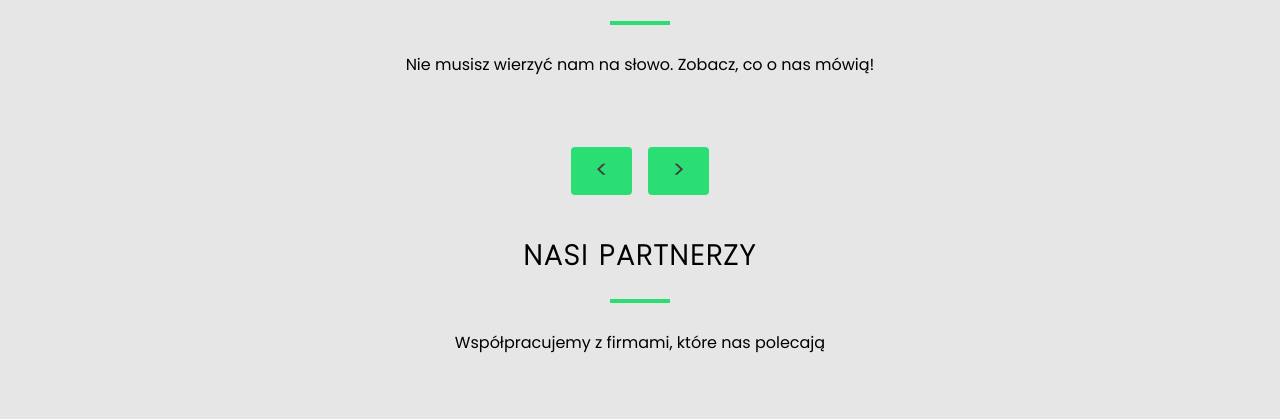
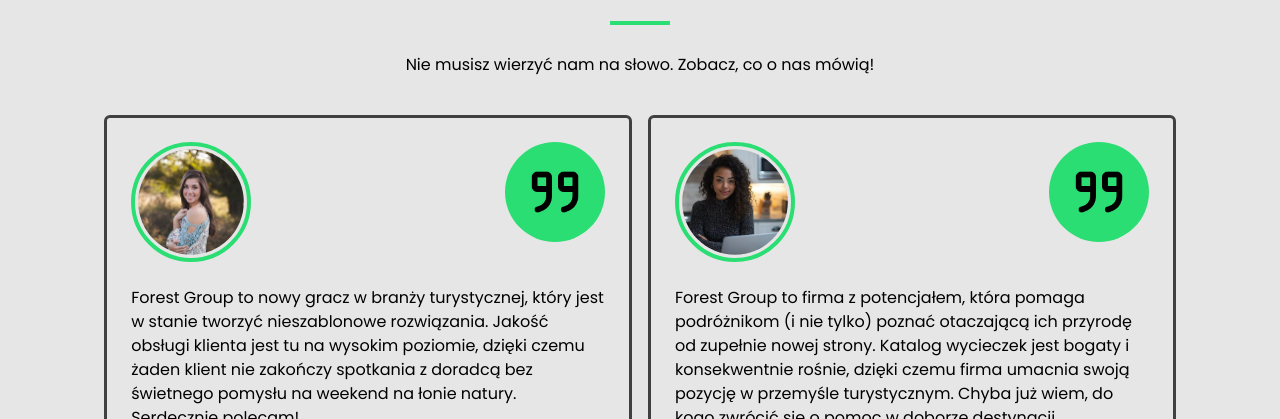
Before and after one commit to wojtekpirog/Forest_website_HTML_SCSS_JS_Responsive, a website with bundled scripts: page docs/index.html in a window 1280 px wide. Shown: the part 2137-2556 px from the top of the page. Built offline with nearby package versions, Linux system fonts and the light colour scheme.

Commit message:
Add a possibility to drag through cards for the slider

```diff
--- a/docs/index.html
+++ b/docs/index.html
@@ -413,7 +413,7 @@
                       <!-- Top -->
                       <div class="testimonials__slider-card-top">
                         <!-- Image -->
-                        <img src="./images/personOne.min.jpg" class="testimonials__slider-card-image" alt="">
+                        <img src="" class="testimonials__slider-card-image" alt="" draggable="false">
                         <!-- Quote -->
                         <div class="testimonials__slider-card-quote">
                           <!-- Quote sign -->
@@ -421,7 +421,7 @@
                             <!-- Fallback PNG icon for older browsers -->
                             <source type="image/png" srcset="./assets/icons/quote.png">
                             <!-- SVG icon -->
-                            <img src="./assets/icons/quote.svg" alt="" aria-hidden="true">
+                            <img src="./assets/icons/quote.svg" alt="" aria-hidden="true" draggable="false">
                           </picture>
                           <!-- Quote sign -->
                         </div>
--- a/src/js/data/testimonials.js
+++ b/src/js/data/testimonials.js
@@ -1,32 +1,32 @@
 const testimonials = [
   {
     id: 1,
-    logoSource: "./images/personOne.jpg",
-    logoAltText: "Młoda kobieta w ciemnych włosach nosząca jasnozielony sweter, na drugim planie łąka oraz drzewo.",
+    imageSource: "./images/personOne.min.jpg",
+    imageAltText: "Młoda kobieta w ciemnych włosach nosząca jasnozielony sweter, na drugim planie łąka oraz drzewo.",
     quoteText: "Forest Group to nowy gracz w branży turystycznej, który jest w stanie tworzyć nieszablonowe rozwiązania. Jakość obsługi klienta jest tu na wysokim poziomie, dzięki czemu żaden klient nie zakończy spotkania z doradcą bez świetnego pomysłu na weekend na łonie natury. Serdecznie polecam!",
     fullName: "Leanne Graham",
     city: "Brooklyn, New York",
   },
   {
     id: 2,
-    logoSource: "./images/personTwo.jpg",
-    logoAltText: "Młoda kobieta o ciemnej karnacji i ciemnych włosach, nosząca ciemnoszary sweter, przed nią laptop, a na drugim planie kuchnia.",
+    imageSource: "./images/personTwo.min.jpg",
+    imageAltText: "Młoda kobieta o ciemnej karnacji i ciemnych włosach, nosząca ciemnoszary sweter, przed nią laptop, a na drugim planie kuchnia.",
     quoteText: "Forest Group to firma z potencjałem, która pomaga podróżnikom (i nie tylko) poznać otaczającą ich przyrodę od zupełnie nowej strony. Katalog wycieczek jest bogaty i konsekwentnie rośnie, dzięki czemu firma umacnia swoją pozycję w przemyśle turystycznym. Chyba już wiem, do kogo zwrócić się o pomoc w doborze destynacji turystycznej na następny weekend.",
     fullName: "Clementine Bauch",
     city: "Vancouver, Canada",
   },
   {
     id: 3,
-    logoSource: "./images/personThree.jpg",
-    logoAltText: "Mężczyzna o ciemnych włosach, noszący jasno-beżowy sweter, pod nim czerwoną koszulę w kratę oraz jasno-niebieskie spodnie jeansowe, siedzi na kamieniu. Na drugim planie inne kamienie oraz śnieg.",
+    imageSource: "./images/personThree.min.jpg",
+    imageAltText: "Mężczyzna o ciemnych włosach, noszący jasno-beżowy sweter, pod nim czerwoną koszulę w kratę oraz jasno-niebieskie spodnie jeansowe, siedzi na kamieniu. Na drugim planie inne kamienie oraz śnieg.",
     quoteText: "Jako miłośnik podróżowania, uważam, że każde miejsce jest na swój sposób wyjątkowe, i warto odwiedzić je kilka razy, szczególnie jeśli chodzi o parki. A jeszcze lepiej, gdy osoba, która mieszka w okolicy, odsłania przed tobą historię i kulturę tego miejsca, dzięki czemu jesteś jeszcze bardziej nim zachwycony. Serdecznie polecam wycieczki firmy Forest Group.",
     fullName: "Ervin Howell",
     city: "Birmingham, UK",
   },
   {
     id: 4,
-    logoSource: "./images/personFour.jpg",
-    logoAltText: "Młoda kobieta o ciemnych, długich włosach, nosząca czarną sukienkę, a na drugim planie wysokie, suche trawy",
+    imageSource: "./images/personFour.min.jpg",
+    imageAltText: "Młoda kobieta o ciemnych, długich włosach, nosząca czarną sukienkę, a na drugim planie wysokie, suche trawy",
     quoteText: "Płynna obsługa klienta, fachowe doradztwo, przystępne ceny. To sprawia, że Forest Group buduje swoją markę w oparciu o jakościową współpracy z klientem na zasadzie partnerstwa. Firma rozwija się systematycznie, i stopniowo podnosi poprzeczkę, by w przyszłości stać się liderem w branży turystycznej. Polecam zapoznać się z wachlarzem usług Forest Group, gdyż są one warte swojej ceny.",
     fullName: "Patricia Lebsack",
     city: "Cologne, Germany",
--- a/src/js/homepage/slider.js
+++ b/src/js/homepage/slider.js
@@ -1,74 +1,131 @@
-import { allSlides, slider, testimonialTemplate, sliderStyle, sliderWidth, sliderIntervalId } from "../main.js";
+import { sliderCarousel, testimonialTemplate, cardWidth } from "../main.js";
 import testimonials from "../data/testimonials.js";
 
-let sliderSpeed = 5000; // The speed of the slider (3 seconds)
-let sliderIndex = 0; // The actual slide index
+let isDragging = false;
+// The position of the cursor on the slider
+let cursorPosition;
+// The position of the scroll on the slider
+let initialScrollLeft;
 
-export const renderSlider = () => {
-  // Render a slide for each testimonial in the `testimonials` array:
-  testimonials.forEach((testimonial, index) => {
+const renderSlider = () => {
+  // Render a slide for each testimonial in the array:
+  testimonials.forEach((testimonial) => {
     // Get a copy of the HTML document fragment inside the `template` tag:
-    const slideDocumentFragment = testimonialTemplate.content.cloneNode(true);
-    // Get the `testimonials__slide` element from the HTML document fragment:
-    const slide = slideDocumentFragment.querySelector(".testimonials__slide");
-    // Modify the content of the template slide:
-    slide.setAttribute("aria-label", `Slajd numer ${index + 1} z ${testimonials.length}`);
-    slide.querySelector(".testimonials__slide-logo").setAttribute("src", testimonial.logoSource);
-    slide.querySelector(".testimonials__slide-logo").setAttribute("alt", testimonial.logoAltText);
-    slide.querySelector(".testimonials__slide-body-text").textContent = testimonial.quoteText;
-    slide.querySelector(".testimonials__slide-body-rating").setAttribute("aria-label", `Ocena: ${testimonial.stars} gwiazdek na pięć możliwych`);
-    slide.querySelector(".testimonials__slide-body-rating > picture > source").setAttribute("srcset", `./assets/icons/${testimonial.stars}stars.png`);
-    // Get the SVG element for stars from the HTML document fragment:
-    const starsHTML = slide.querySelector(".testimonials__slide-body-rating > picture > svg");
-    // Insert the number of stars equal to `testimonial.stars` into the SVG element for stars:
-    for (let i = 0; i < testimonial.stars; i++) {
-      starsHTML.innerHTML += `<use xlink:href="#star" x="${i * 26}" />`;
-    }
-    // Append slide to the slider container:
-    slider.appendChild(slide);
+    const cardDocumentFragment = testimonialTemplate.content.cloneNode(true);
+    // Get the `testimonials__slider-card` element from the HTML document fragment:
+    const card = cardDocumentFragment.querySelector(".testimonials__slider-list-item");
+    // Modify the content of the template card:
+    card.setAttribute("aria-label", `Slajd numer ${testimonial.id} z ${testimonials.length}`);
+    card.querySelector(".testimonials__slider-card-image").setAttribute("src", testimonial.imageSource);
+    card.querySelector(".testimonials__slider-card-image").setAttribute("alt", testimonial.imageAltText);
+    card.querySelector(".testimonials__slider-card-text").textContent = testimonial.quoteText;
+    card.querySelector(".testimonials__slider-card-fullname").textContent = testimonial.fullName;
+    card.querySelector(".testimonials__slider-card-city").textContent = testimonial.city;
+    // Append card to the slider:
+    sliderCarousel.appendChild(card);
   });
-  // Get all slides after rendering:
-  allSlides = document.querySelectorAll(".testimonials__slide");
 }
 
-export const getSliderWidth = () => {
-  sliderStyle = window.getComputedStyle(slider).getPropertyValue("width");
-  sliderWidth = parseInt(sliderStyle.slice(0, sliderStyle.indexOf("px")));
+export const getCardWidth = () => {
+  cardWidth = document.querySelector(".testimonials__slider-card").offsetWidth + 16;
 }
 
-export const runSlider = () => {
-  sliderIntervalId = setInterval(handleNextSlide, sliderSpeed);
+export const startDragging = (event) => {
+  isDragging = true;
+  sliderCarousel.classList.add("testimonials__slider-list--dragging");
+  // Record the initial position of the cursor:
+  cursorPosition = event.pageX;
+  // Record the initial position of the scroll:
+  initialScrollLeft = sliderCarousel.scrollLeft;
 }
 
-export const resetSlider = () => {
-  sliderIndex = 0;
-  getSliderWidth();
-  changeSlide();
+export const stopDragging = () => {
+  isDragging = false;
+  sliderCarousel.classList.remove("testimonials__slider-list--dragging");
 }
 
-const changeSlide = () => {
-  if (sliderIndex > allSlides.length - 1) {
-    sliderIndex = 0;
-  } else if (sliderIndex < 0) {
-    sliderIndex = allSlides.length - 1;
-  }
-
-  slider.style.transform = `translateX(-${sliderWidth * sliderIndex}px)`;
+export const dragSlider = (event) => {
+  if (!isDragging) return;
+  sliderCarousel.scrollLeft = initialScrollLeft - (cursorPosition - event.pageX);
 }
 
-export const handlePrevSlide = () => {
-  sliderIndex -= 1;
-  changeSlide();
-  resetInterval();
+export const changeSlide = (event) => {
+  console.log(event.currentTarget);
+
+  event.currentTarget.classList[1] === "testimonials__slider-button--prev"
+    ? sliderCarousel.scrollLeft -= cardWidth
+    : sliderCarousel.scrollLeft += cardWidth;
+
+  console.log(sliderCarousel.scrollLeft);
 }
 
-export const handleNextSlide = () => {
-  sliderIndex += 1;
-  changeSlide();
-  resetInterval();
-}
+export default renderSlider;
 
-const resetInterval = () => {
-  clearInterval(sliderIntervalId);
-  runSlider();
-}
+// export const renderSlider = () => {
+//   // Render a slide for each testimonial in the `testimonials` array:
+//   testimonials.forEach((testimonial, index) => {
+//     // Get a copy of the HTML document fragment inside the `template` tag:
+//     const slideDocumentFragment = testimonialTemplate.content.cloneNode(true);
+//     // Get the `testimonials__slide` element from the HTML document fragment:
+//     const slide = slideDocumentFragment.querySelector(".testimonials__slide");
+//     // Modify the content of the template slide:
+//     slide.setAttribute("aria-label", `Slajd numer ${index + 1} z ${testimonials.length}`);
+//     slide.querySelector(".testimonials__slide-logo").setAttribute("src", testimonial.logoSource);
+//     slide.querySelector(".testimonials__slide-logo").setAttribute("alt", testimonial.logoAltText);
+//     slide.querySelector(".testimonials__slide-body-text").textContent = testimonial.quoteText;
+//     slide.querySelector(".testimonials__slide-body-rating").setAttribute("aria-label", `Ocena: ${testimonial.stars} gwiazdek na pięć możliwych`);
+//     slide.querySelector(".testimonials__slide-body-rating > picture > source").setAttribute("srcset", `./assets/icons/${testimonial.stars}stars.png`);
+//     // Get the SVG element for stars from the HTML document fragment:
+//     const starsHTML = slide.querySelector(".testimonials__slide-body-rating > picture > svg");
+//     // Insert the number of stars equal to `testimonial.stars` into the SVG element for stars:
+//     for (let i = 0; i < testimonial.stars; i++) {
+//       starsHTML.innerHTML += `<use xlink:href="#star" x="${i * 26}" />`;
+//     }
+//     // Append slide to the slider container:
+//     slider.appendChild(slide);
+//   });
+//   // Get all slides after rendering:
+//   allSlides = document.querySelectorAll(".testimonials__slide");
+// }
+
+// export const getSliderWidth = () => {
+//   sliderStyle = window.getComputedStyle(slider).getPropertyValue("width");
+//   sliderWidth = parseInt(sliderStyle.slice(0, sliderStyle.indexOf("px")));
+// }
+
+// export const runSlider = () => {
+//   sliderIntervalId = setInterval(handleNextSlide, sliderSpeed);
+// }
+
+// export const resetSlider = () => {
+//   sliderIndex = 0;
+//   getSliderWidth();
+//   changeSlide();
+// }
+
+// const changeSlide = () => {
+//   if (sliderIndex > allSlides.length - 1) {
+//     sliderIndex = 0;
+//   } else if (sliderIndex < 0) {
+//     sliderIndex = allSlides.length - 1;
+//   }
+
+//   slider.style.transform = `translateX(-${sliderWidth * sliderIndex}px)`;
+// }
+
+// export const handlePrevSlide = () => {
+//   sliderIndex -= 1;
+//   changeSlide();
+//   resetInterval();
+// }
+
+// export const handleNextSlide = () => {
+//   sliderIndex += 1;
+//   changeSlide();
+//   resetInterval();
+// }
+
+// const resetInterval = () => {
+//   clearInterval(sliderIntervalId);
+//   runSlider();
+// }
--- a/src/js/main.js
+++ b/src/js/main.js
@@ -2,6 +2,7 @@ import setFooterYear from "./footer.js";
 import handleScrollSpy from "./homepage/scrollspy.js";
 import renderParkCards from "./offer/parks_grid.js";
 import renderMap from "./contact/map.js";
+import renderSlider, { getCardWidth, startDragging, stopDragging, dragSlider, changeSlide } from "./homepage/slider.js";
 // import { renderSlider, getSliderWidth, runSlider, resetSlider, handlePrevSlide, handleNextSlide } from "./homepage/slider.js";
 import { generateCookieAlert, handleCookieAlert, checkCookie } from "./cookie_alert.js";
 import { setInitialCharsCounter, handleFormClear, handleFormSubmit, handleTextarea } from "./contact/form.js";
@@ -38,29 +39,23 @@ export let closePopupButton;
 export let cookieAlertBox;
 let cookieAcceptButton;
 // Slider with testimonials
-export let slider;
+export let sliderCarousel;
 // HTML template for a testimonial
 export let testimonialTemplate;
 // Other slider-related elements
-export let prevSliderButton;
-export let nextSliderButton;
-export let allSlides;
+export let sliderButtons;
 // Grid container for park-related cards
 export let parkCardsGrid;
 // HTML template for a park-related card
 export let parkCardTemplate;
+
 // Map box
 export let mapBox;
 
 // `offsetHeight` of the navbar
 export let navbarHeight;
-
 // Width of the slider (as a number)
-export let sliderStyle;
-export let sliderWidth;
-
-// ID of the slider's interval
-export let sliderIntervalId;
+export let cardWidth;
 
 const main = () => {
   generateCookieAlert();
@@ -71,8 +66,8 @@ const main = () => {
   // Execute this code only on the "Home" page
   if (document.body.dataset.currentPage === "home") {
     handleScrollSpy();
-    // renderSlider();
-    // getSliderWidth();
+    renderSlider();
+    getCardWidth();
     // runSlider();
   }
   // Execute this code only on the "Offer" page
@@ -117,12 +112,11 @@ const prepareDOMElements = () => {
   cookieAlertBox = document.querySelector(".cookie-alert");
   cookieAcceptButton = document.querySelector(".cookie-alert__button");
   // Slider
-  slider = document.querySelector(".testimonials__slider");
+  sliderCarousel = document.querySelector(".testimonials__slider-carousel");
   // HTML template for a testimonial
-  testimonialTemplate = document.querySelector(".testimonials-template");
+  testimonialTemplate = document.querySelector(".testimonials__slider-template");
   // Other slider-related elements
-  prevSliderButton = document.querySelector(".testimonials__slider-button--prev");
-  nextSliderButton = document.querySelector(".testimonials__slider-button--next");
+  sliderButtons = document.querySelectorAll(".testimonials__slider-button");
   // Grid container for park-related cards
   parkCardsGrid = document.querySelector(".parks__grid");
   // HTML template for a park-related card
@@ -144,6 +138,13 @@ const addListeners = () => {
     //window.addEventListener("resize", resetSlider);
   // }
 
+  if (document.body.dataset.currentPage === "home") {
+    sliderCarousel.addEventListener("mousedown", startDragging);
+    sliderCarousel.addEventListener("mouseup", stopDragging);
+    sliderCarousel.addEventListener("mousemove", dragSlider);
+    sliderButtons.forEach((sliderButton) => sliderButton.addEventListener("click", changeSlide));
+  }
+
   if (document.body.dataset.currentPage === "contact") {
     messageTextarea.addEventListener("input", handleTextarea);
     resetButton.addEventListener("click", handleFormClear);
--- a/src/scss/_extralarge.scss
+++ b/src/scss/_extralarge.scss
@@ -21,6 +21,12 @@
     }
   }
 
+  .testimonials {
+    &__slider-card {
+      height: 440px;
+    }
+  }
+
   .parks {
     &__card-image {
       height: 350px;
--- a/src/scss/_large.scss
+++ b/src/scss/_large.scss
@@ -74,12 +74,13 @@
   }
 
   .testimonials {
-    &__slide {
-      padding: 2em;
-      border: 2px solid colors.$darkgray;
+    &__slider {
+      &-carousel {
+        grid-auto-columns: calc((100% / 2) - .5em);
+      }
 
-      &-logo {
-        width: 200px;
+      &-card {
+        height: 480px;
       }
     }
 
--- a/src/scss/components/_testimonials.scss
+++ b/src/scss/components/_testimonials.scss
@@ -5,16 +5,42 @@
   margin-bottom: 3em;
 
   &__slider {
-    margin-bottom: 3em;
+    width: 94%;
+    margin: 0 auto 3em;
     display: flex;
     flex-direction: column;
 
+    &-carousel {
+      display: grid;
+      grid-auto-flow: column;
+      grid-auto-columns: 100%;
+      gap: 1em;
+    }
+
     &-slideshow {
-      margin-bottom: 2em;
+      margin-bottom: 3em;
     }
 
     &-list {
       list-style-type: none;
+      overflow: hidden;
+      scroll-behavior: smooth;
+      scroll-snap-type: x mandatory;
+      scrollbar-width: none;
+
+      &::-webkit-scrollbar {
+        display: none;
+      }
+
+      &--dragging {
+        scroll-snap-type: none;
+        scroll-behavior: auto;
+
+        .testimonials__slider-card:hover {
+          cursor: grabbing;
+          user-select: none;
+        }
+      }
     }
 
     &-card {
@@ -30,8 +56,8 @@
       }
 
       &-image {
-        width: 140px;
-        height: 140px;
+        width: 120px;
+        height: 120px;
         padding: .2em;
         object-fit: cover;
         border: 4px solid colors.$mint;
@@ -67,6 +93,10 @@
 
       &-city {
         color: colors.$darkgray;
+      }
+
+      &:hover {
+        cursor: grab;
       }
     }
 
```
Also changed, not shown: src/scss/_miscellaneous.scss (+5 -5 lines), docs/css/style.min.css, docs/js/main.min.js, 2 other files.
